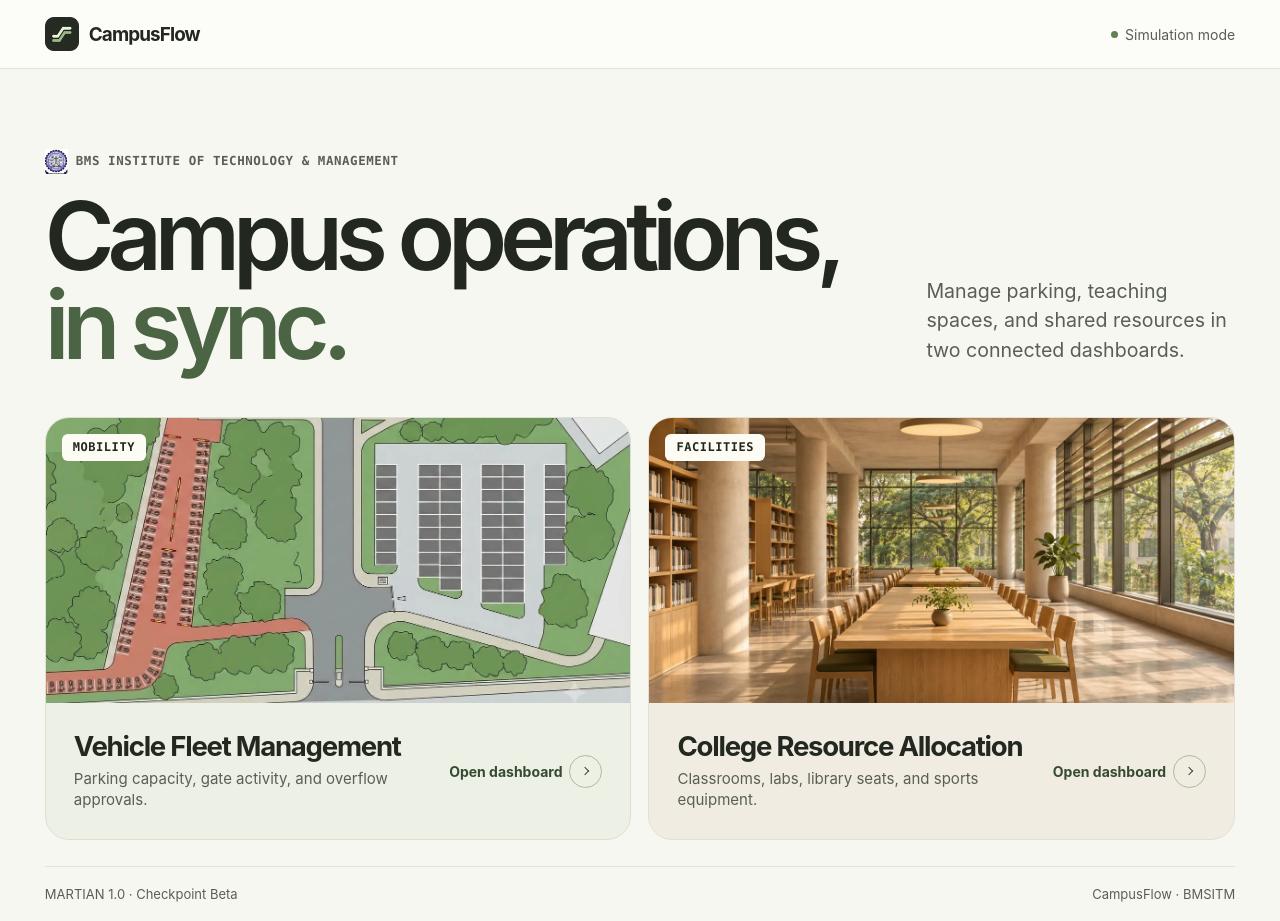
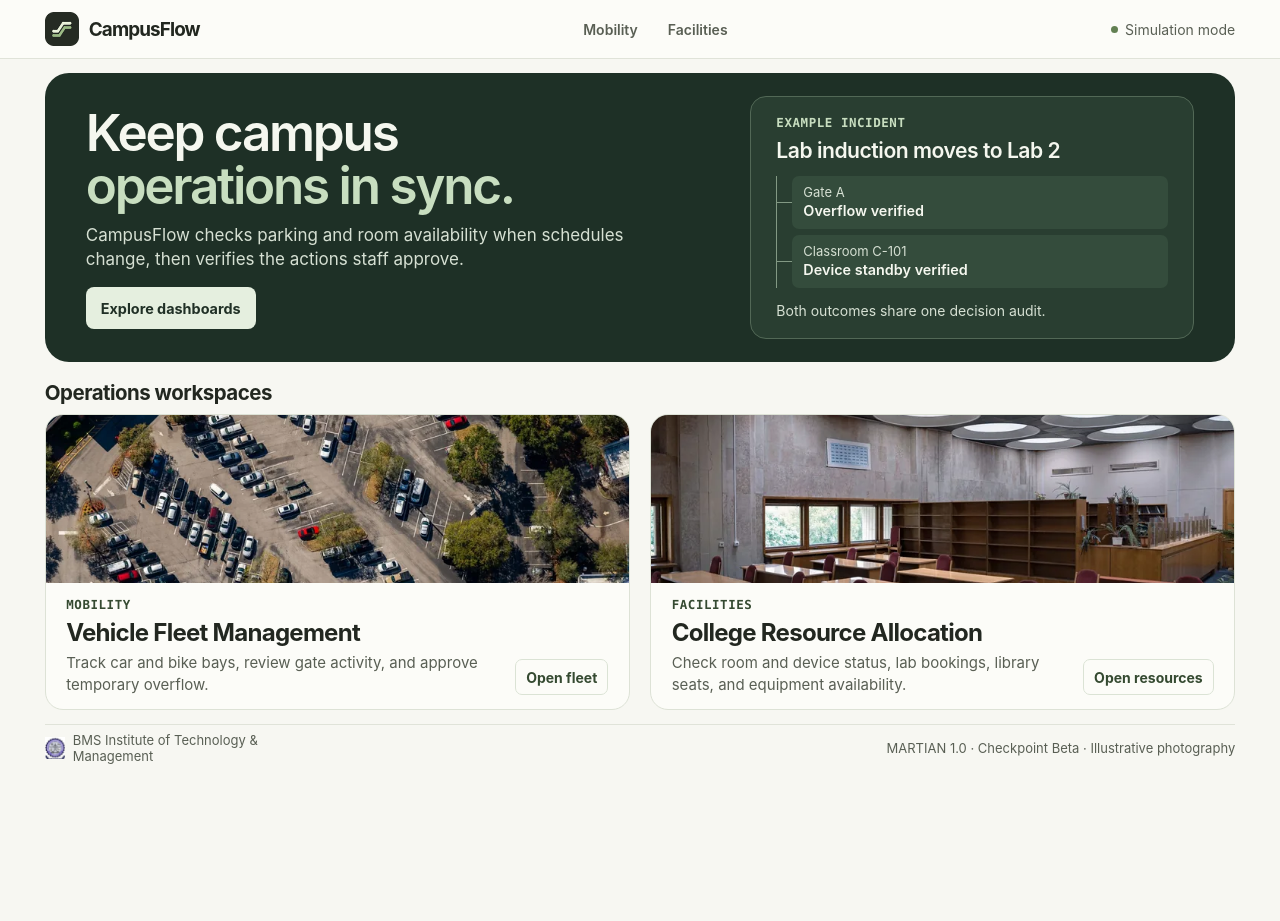
Before and after one commit to AnirudhShashikumar/MARTIAN, a plain HTML site: page prototype/static/landing.html in a window 1280 px wide. After the commit the page ends 800 px from the top, so only its background shows below. Drawn offline with Linux system fonts and the light colour scheme.

Commit message:
Add landing page styles for improved layout and responsiveness

```diff
--- /dev/null
+++ b/prototype/static/landing.css
@@ -0,0 +1,412 @@
+.landing {
+  padding-top: clamp(18px, 2vw, 28px);
+}
+
+.landing-page .workspaces-nav a {
+  display: inline-flex;
+  align-items: center;
+  min-height: 42px;
+}
+
+.landing-hero {
+  --hero-ink: #f5f7ef;
+  --hero-accent: #c8dec0;
+  --hero-muted: #d6e0d3;
+  display: grid;
+  grid-template-columns: minmax(0, 1.35fr) minmax(0, 1fr);
+  align-items: center;
+  gap: clamp(22px, 5vw, 92px);
+  padding: clamp(24px, 3.2vw, 46px);
+  border-radius: 24px;
+  background: #1e3026;
+  color: var(--hero-ink);
+}
+
+.hero-main h1 {
+  font-size: clamp(2.25rem, 4.82vw, 4.375rem);
+  font-weight: 630;
+  line-height: 1.02;
+  letter-spacing: -.044em;
+}
+
+.hero-main h1 span {
+  display: block;
+  color: var(--hero-accent);
+}
+
+.hero-main p {
+  max-width: 51ch;
+  margin-top: 15px;
+  color: var(--hero-muted);
+  font-size: clamp(1rem, 1.35vw, 1.125rem);
+  line-height: 1.5;
+}
+
+.hero-action {
+  display: inline-flex;
+  align-items: center;
+  min-height: 45px;
+  margin-top: 19px;
+  padding: 9px 15px;
+  border-radius: 8px;
+  background: #e5efdf;
+  color: #203026;
+  font-size: .9rem;
+  font-weight: 680;
+  transition: background-color 150ms var(--ease-out);
+}
+
+.hero-action:hover {
+  background: #fff;
+}
+
+.landing-hero :focus-visible {
+  outline-color: #d9f1cb;
+}
+
+.incident-example {
+  min-width: 0;
+  padding: clamp(16px, 2vw, 26px);
+  border: 1px solid #526856;
+  border-radius: 16px;
+  background: #293e31;
+}
+
+.incident-example figcaption {
+  display: grid;
+  gap: 6px;
+}
+
+.incident-example .eyebrow {
+  color: var(--hero-accent);
+}
+
+.example-title {
+  font-size: clamp(1.14rem, 1.65vw, 1.48rem);
+  font-weight: 620;
+  line-height: 1.23;
+  letter-spacing: -.023em;
+}
+
+.example-outcomes {
+  position: relative;
+  display: grid;
+  gap: 6px;
+  margin: 17px 0 0;
+  padding-left: 15px;
+  border-left: 1px solid #829984;
+}
+
+.example-outcomes > div {
+  position: relative;
+  display: grid;
+  gap: 2px;
+  padding: 8px 11px;
+  border-radius: 7px;
+  background: #344c3c;
+}
+
+.example-outcomes > div::before {
+  content: "";
+  position: absolute;
+  left: -15px;
+  top: 50%;
+  width: 15px;
+  border-top: 1px solid #829984;
+}
+
+.example-outcomes dt {
+  color: var(--hero-muted);
+  font-size: .8125rem;
+  line-height: 1.25;
+}
+
+.example-outcomes dd {
+  margin: 0;
+  color: var(--hero-ink);
+  font-size: .9rem;
+  font-weight: 630;
+  line-height: 1.3;
+}
+
+.incident-example > p {
+  margin-top: 13px;
+  color: var(--hero-muted);
+  font-size: .875rem;
+  line-height: 1.4;
+}
+
+.landing-workspaces {
+  margin-top: clamp(22px, 2.5vw, 34px);
+  scroll-margin-top: 16px;
+}
+
+.landing-workspaces h2 {
+  margin-bottom: 11px;
+  font-size: clamp(1.18rem, 1.8vw, 1.5rem);
+  font-weight: 660;
+  letter-spacing: -.025em;
+}
+
+.workspace-picker {
+  display: grid;
+  grid-template-columns: repeat(2, minmax(0, 1fr));
+  gap: clamp(12px, 1.6vw, 22px);
+}
+
+.workspace-card {
+  display: grid;
+  grid-template-rows: auto 1fr;
+  min-width: 0;
+  overflow: hidden;
+  border: 1px solid #dde2d6;
+  border-radius: 18px;
+  background: #fcfcf8;
+  transition: border-color 170ms var(--ease-out);
+}
+
+.workspace-card:hover {
+  border-color: #82977c;
+}
+
+.entry-media {
+  aspect-ratio: 2.85;
+  overflow: hidden;
+  background: #dce4d6;
+}
+
+.entry-media img {
+  width: 100%;
+  height: 100%;
+  object-fit: cover;
+}
+
+.entry-copy {
+  display: grid;
+  grid-template-columns: minmax(0, 1fr) auto;
+  align-items: end;
+  align-content: start;
+  gap: 5px 14px;
+  padding: clamp(14px, 1.6vw, 22px);
+}
+
+.entry-copy :is(.eyebrow, h3) {
+  grid-column: 1 / -1;
+}
+
+.entry-copy .eyebrow {
+  color: var(--accent);
+}
+
+.entry-copy h3 {
+  font-size: clamp(1.25rem, 2.05vw, 1.87rem);
+  font-weight: 665;
+  line-height: 1.15;
+  letter-spacing: -.031em;
+}
+
+.entry-description {
+  color: var(--muted);
+  font-size: .9375rem;
+  line-height: 1.45;
+}
+
+.entry-open {
+  display: inline-flex;
+  align-items: center;
+  min-height: 36px;
+  padding: 5px 10px;
+  border: 1px solid #dbe3d5;
+  border-radius: 7px;
+  color: var(--accent);
+  font-size: .875rem;
+  font-weight: 660;
+  white-space: nowrap;
+  justify-self: start;
+  transition: background-color 150ms var(--ease-out);
+}
+
+.workspace-card:hover .entry-open,
+.workspace-card:focus-visible .entry-open {
+  background: var(--sage);
+}
+
+.landing .site-footer {
+  align-items: center;
+}
+
+.landing-affiliation {
+  display: inline-flex;
+  align-items: center;
+  gap: 8px;
+}
+
+.college-crest {
+  position: relative;
+  flex: 0 0 20px;
+  height: 22px;
+  overflow: hidden;
+}
+
+.college-crest img {
+  position: absolute;
+  top: -12%;
+  left: -11%;
+  width: 625%;
+  max-width: none;
+  height: auto;
+}
+
+@media (min-width: 1000px) and (max-height: 940px) {
+  .landing-page .shell {
+    max-width: 1264px;
+  }
+
+  .landing-page .masthead-inner {
+    min-height: 58px;
+  }
+
+  .landing {
+    padding-top: 14px;
+  }
+
+  .landing-hero {
+    padding-block: 23px;
+  }
+
+  .hero-main h1 {
+    font-size: clamp(2.5rem, 4vw, 3.7rem);
+  }
+
+  .hero-main p {
+    margin-top: 12px;
+    font-size: 1.0625rem;
+    line-height: 1.45;
+  }
+
+  .hero-action {
+    min-height: 42px;
+    margin-top: 15px;
+  }
+
+  .incident-example {
+    padding-block: 18px;
+  }
+
+  .example-outcomes {
+    margin-top: 12px;
+  }
+
+  .landing-workspaces {
+    margin-top: 18px;
+  }
+
+  .landing-workspaces h2 {
+    margin-bottom: 9px;
+    font-size: clamp(1.18rem, 1.6vw, 1.375rem);
+  }
+
+  .entry-media {
+    aspect-ratio: auto;
+    height: clamp(126px, 21svh, 200px);
+  }
+
+  .entry-copy {
+    padding-block: 14px;
+  }
+
+  .entry-copy h3 {
+    font-size: clamp(1.25rem, 1.88vw, 1.6875rem);
+  }
+
+  .landing .site-footer {
+    margin-top: 14px;
+    padding-block: 7px;
+  }
+}
+
+@media (max-width: 940px) {
+  .entry-copy {
+    grid-template-columns: minmax(0, 1fr);
+  }
+
+  .entry-open {
+    margin-top: 6px;
+  }
+}
+
+@media (max-width: 700px) {
+  .landing-page .masthead-inner {
+    padding-block: 8px;
+  }
+
+  .landing-hero {
+    grid-template-columns: minmax(0, 1fr);
+    gap: 21px;
+    padding: clamp(18px, 5.6vw, 32px);
+    border-radius: 19px;
+  }
+
+  .hero-main h1 {
+    font-size: clamp(2.15rem, 10vw, 3.3rem);
+  }
+
+  .hero-main p {
+    margin-top: 13px;
+  }
+
+  .hero-action {
+    margin-top: 16px;
+  }
+
+  .incident-example {
+    padding: 14px;
+  }
+
+  .example-outcomes {
+    margin-top: 12px;
+  }
+
+  .example-outcomes > div {
+    grid-template-columns: minmax(75px, .8fr) minmax(0, 1.2fr);
+    align-items: center;
+    gap: 6px;
+  }
+}
+
+@media (max-width: 620px) {
+  .workspace-picker {
+    grid-template-columns: minmax(0, 1fr);
+  }
+
+  .entry-media {
+    aspect-ratio: 2.15;
+  }
+
+  .entry-copy {
+    grid-row: 1;
+    grid-template-columns: minmax(0, 1fr) auto;
+  }
+}
+
+@media (max-width: 430px) {
+  .entry-copy {
+    grid-template-columns: minmax(0, 1fr);
+  }
+}
+
+@media (prefers-reduced-motion: no-preference) and (hover: hover) {
+  .entry-media img {
+    transition: transform 320ms var(--ease-out);
+  }
+
+  .workspace-card:hover .entry-media img {
+    transform: scale(1.024);
+  }
+}
+
+@media (prefers-reduced-motion: reduce) {
+  .hero-action, .workspace-card, .entry-open {
+    transition: none;
+  }
+}
--- a/prototype/static/landing.html
+++ b/prototype/static/landing.html
@@ -5,53 +5,88 @@
   <meta name="viewport" content="width=device-width, initial-scale=1">
   <meta name="color-scheme" content="light">
   <meta name="theme-color" content="#f7f7f2">
-  <meta name="description" content="CampusFlow connects parking and campus resources through two operations dashboards.">
+  <meta name="description" content="CampusFlow checks parking and teaching spaces when schedules change, then verifies the actions staff approve.">
   <title>CampusFlow · Campus operations</title>
   <link rel="icon" href="/static/campusflow-icon.png" type="image/png">
   <link rel="stylesheet" href="/static/styles.css">
+  <link rel="stylesheet" href="/static/landing.css">
 </head>
 <body class="landing-page">
-  <a class="skip-link" href="#main">Skip to workspaces</a>
+  <a class="skip-link" href="#main">Skip to main content</a>
   <header class="masthead">
     <div class="shell masthead-inner">
-      <a class="identity" href="/" aria-label="CampusFlow home">
+      <a class="identity" href="/" aria-label="CampusFlow home" aria-current="page">
         <img class="brand-mark" src="/static/campusflow-icon.png" width="34" height="34" alt="">
         <span class="brand">CampusFlow</span>
       </a>
+      <nav class="workspaces-nav" aria-label="Workspaces">
+        <a href="/fleet">Mobility</a>
+        <a href="/resources">Facilities</a>
+      </nav>
       <span class="environment">Simulation mode</span>
     </div>
   </header>
-  <main id="main" class="shell landing">
+
+  <main id="main" class="shell landing" tabindex="-1">
     <section class="landing-hero" aria-labelledby="home-title">
+      <div class="hero-main">
+        <h1 id="home-title">Keep campus <span>operations in sync.</span></h1>
+        <p>CampusFlow checks parking and room availability when schedules change, then verifies the actions staff approve.</p>
+        <a class="hero-action" href="#workspaces">Explore dashboards</a>
+      </div>
+      <figure class="incident-example">
+        <figcaption>
+          <span class="eyebrow">Example incident</span>
+          <span class="example-title">Lab induction moves to Lab 2</span>
+        </figcaption>
+        <dl class="example-outcomes">
           <div>
-        <p class="eyebrow"><span class="college-crest" aria-hidden="true"><img src="/static/bmsitm-lockup.png" width="2060" height="468" alt=""></span>BMS Institute of Technology &amp; Management</p>
-        <h1 id="home-title">Campus operations,<br><span>in sync.</span></h1>
+            <dt>Gate A</dt>
+            <dd>Overflow verified</dd>
           </div>
-      <p class="hero-copy">Manage parking, teaching spaces, and shared resources in two connected dashboards.</p>
+          <div>
+            <dt>Classroom C-101</dt>
+            <dd>Device standby verified</dd>
+          </div>
+        </dl>
+        <p>Both outcomes share one decision audit.</p>
+      </figure>
     </section>
-    <section class="workspace-picker" aria-label="Operations dashboards">
-      <a class="workspace-card fleet-card" href="/fleet">
+
+    <section id="workspaces" class="landing-workspaces" aria-labelledby="workspaces-title" tabindex="-1">
+      <h2 id="workspaces-title">Operations workspaces</h2>
+      <div class="workspace-picker">
+        <a class="workspace-card" href="/fleet" aria-labelledby="fleet-title" aria-describedby="fleet-description">
           <div class="entry-media">
-          <img src="/static/campus-parking-map.webp" width="1264" height="848" fetchpriority="high" alt="">
-          <span class="entry-tag">Mobility</span>
+            <img src="/static/landing-mobility-768.webp" srcset="/static/landing-mobility-768.webp 768w, /static/landing-mobility-1400.webp 1400w"
+              sizes="(max-width: 620px) calc(100vw - 32px), (max-width: 1448px) 46vw, 660px" width="768" height="357" alt="" decoding="async">
           </div>
           <div class="entry-copy">
-          <div><h2>Vehicle Fleet Management</h2><p>Parking capacity, gate activity, and overflow approvals.</p></div>
-          <span class="entry-open"><span>Open dashboard</span><span class="entry-icon" aria-hidden="true"></span></span>
+            <p class="eyebrow">Mobility</p>
+            <h3 id="fleet-title">Vehicle Fleet Management</h3>
+            <p id="fleet-description" class="entry-description">Track car and bike bays, review gate activity, and approve temporary overflow.</p>
+            <span class="entry-open" aria-hidden="true">Open fleet</span>
           </div>
         </a>
-      <a class="workspace-card resource-card" href="/resources">
+        <a class="workspace-card" href="/resources" aria-labelledby="resources-title" aria-describedby="resources-description">
           <div class="entry-media">
-          <img src="/static/resource-library.webp" width="1280" height="720" alt="">
-          <span class="entry-tag">Facilities</span>
+            <img src="/static/landing-facilities-768.webp" srcset="/static/landing-facilities-768.webp 768w, /static/landing-facilities-1400.webp 1400w"
+              sizes="(max-width: 620px) calc(100vw - 32px), (max-width: 1448px) 46vw, 660px" width="768" height="357" alt="" decoding="async">
           </div>
           <div class="entry-copy">
-          <div><h2>College Resource Allocation</h2><p>Classrooms, labs, library seats, and sports equipment.</p></div>
-          <span class="entry-open"><span>Open dashboard</span><span class="entry-icon" aria-hidden="true"></span></span>
+            <p class="eyebrow">Facilities</p>
+            <h3 id="resources-title">College Resource Allocation</h3>
+            <p id="resources-description" class="entry-description">Check room and device status, lab bookings, library seats, and equipment availability.</p>
+            <span class="entry-open" aria-hidden="true">Open resources</span>
           </div>
         </a>
+      </div>
     </section>
-    <footer class="site-footer"><span>MARTIAN 1.0 · Checkpoint Beta</span><span>CampusFlow · BMSITM</span></footer>
+
+    <footer class="site-footer">
+      <span class="landing-affiliation"><span class="college-crest" aria-hidden="true"><img src="/static/bmsitm-lockup.png" width="2060" height="468" alt=""></span>BMS Institute of Technology &amp; Management</span>
+      <span>MARTIAN 1.0 · Checkpoint Beta · Illustrative photography</span>
+    </footer>
   </main>
 </body>
 </html>
--- a/prototype/static/styles.css
+++ b/prototype/static/styles.css
@@ -46,29 +46,6 @@ button:disabled { opacity: .55; cursor: wait; }
 .workspaces-nav a:hover, .workspaces-nav a[aria-current] { color: var(--ink); background: #ecefe5; }
 .eyebrow { color: var(--muted); font: 600 .78rem/1.35 var(--mono); letter-spacing: .045em; text-transform: uppercase; }
 .site-footer { display: flex; justify-content: space-between; gap: 14px; margin-top: 26px; padding-block: 19px; border-top: 1px solid var(--line); color: var(--muted); font-size: .8125rem; }
-
-.landing-hero { display: grid; grid-template-columns: minmax(0, 1fr) minmax(230px, .36fr); align-items: end; gap: 24px; padding: clamp(42px, 6.25vw, 88px) 0 clamp(26px, 4vw, 48px); }
-.landing-hero .eyebrow { display: flex; align-items: center; gap: 8px; }
-.college-crest { position: relative; flex: 0 0 23px; height: 25px; overflow: hidden; }
-.college-crest img { position: absolute; top: -12%; left: -11%; width: 625%; max-width: none; height: auto; }
-.landing h1 { margin-top: 17px; font-size: clamp(3rem, 7.4vw, 7.25rem); line-height: .94; font-weight: 620; letter-spacing: -.075em; }
-.landing h1 span { color: #4b6444; }
-.hero-copy { max-width: 28ch; padding-bottom: 4px; color: var(--muted); font-size: clamp(1rem, 1.53vw, 1.28rem); line-height: 1.5; }
-.workspace-picker { display: grid; grid-template-columns: repeat(2, minmax(0, 1fr)); gap: 17px; }
-.workspace-card { min-width: 0; display: grid; grid-template-rows: auto 1fr; border: 1px solid #dedfd3; border-radius: 24px; overflow: hidden; background: #edf0e4; transition: border-color 180ms var(--ease-out), box-shadow 220ms var(--ease-out); }
-.resource-card { background: #f1ece1; border-color: #e5ded1; }
-.workspace-card:hover { border-color: #a9b49c; box-shadow: 0 10px 28px #20271b12; }
-.entry-media { position: relative; aspect-ratio: 2.05; overflow: hidden; background: #dde4d3; }
-.entry-media img { width: 100%; height: 100%; object-fit: cover; transition: transform 420ms var(--ease-out); }
-.fleet-card .entry-media img { object-position: center 58%; }
-.workspace-card:hover .entry-media img { transform: scale(1.035); }
-.entry-tag { position: absolute; top: 16px; left: 16px; padding: 7px 11px; color: var(--ink); background: #fcfcf4; border-radius: 6px; font: 650 .75rem/1.1 var(--mono); text-transform: uppercase; letter-spacing: .045em; }
-.entry-copy { display: grid; grid-template-columns: minmax(0, 1fr) auto; align-items: center; gap: 12px; padding: clamp(16px, 2.3vw, 28px); }
-.entry-copy h2 { font-size: clamp(1.34rem, 2.15vw, 2rem); line-height: 1.1; letter-spacing: -.045em; font-weight: 680; }
-.entry-copy p { margin-top: 6px; color: var(--muted); font-size: .94rem; line-height: 1.45; }
-.entry-open { display: flex; align-items: center; gap: 7px; color: var(--accent); font-size: .875rem; font-weight: 680; }
-.entry-icon { display: grid; place-items: center; width: 33px; height: 33px; border: 1px solid #adb9a0; border-radius: 50%; }
-.entry-icon::before { content: ""; width: 6px; height: 6px; border-top: 1.5px solid currentColor; border-right: 1.5px solid currentColor; transform: translateX(-1px) rotate(45deg); }
 
 .dashboard { padding-top: clamp(23px, 3.8vw, 50px); }
 .dashboard-heading { display: flex; align-items: end; justify-content: space-between; gap: 16px; margin-bottom: 22px; }
@@ -213,7 +190,6 @@ dialog::backdrop { background: #1b241ab0; }
 .full-log p { color: var(--muted); font-size: .875rem; margin-top: 3px; line-height: 1.45; }
 
 @media (max-width: 1080px) {
-  .entry-open > span:first-child { position: absolute; width: 1px; height: 1px; overflow: hidden; clip-path: inset(50%); }
   .overview-layout { grid-template-columns: minmax(0, 1fr) minmax(0, 1fr); }
   .overview-media { grid-column: 1 / -1; min-height: 0; aspect-ratio: 3.15; }
 }
@@ -227,9 +203,6 @@ dialog::backdrop { background: #1b241ab0; }
   .dashboard-page .masthead-inner { padding-block: 10px; }
   .workspaces-nav { order: 1; flex-basis: 100%; margin-left: -8px; }
   .workspaces-nav a { padding: 8px; }
-  .landing-hero { grid-template-columns: 1fr; gap: 15px; }
-  .hero-copy { max-width: 34ch; }
-  .workspace-picker { grid-template-columns: 1fr; gap: 13px; }
   .site-footer { flex-wrap: wrap; }
   .subtabs button { padding-inline: 10px; }
   .catalog, .detail-grid { grid-template-columns: minmax(0, 1fr); }
@@ -242,15 +215,6 @@ dialog::backdrop { background: #1b241ab0; }
   .map-pin { padding: 4px 6px; font-size: .72rem; }
   .audit-metrics div { padding: 7px; }
 }
-@media (prefers-reduced-motion: no-preference) {
-  .landing-hero { animation: enter 350ms var(--ease-out) both; }
-  .workspace-picker { animation: enter 430ms var(--ease-out) both; }
-  @keyframes enter {
-    from { opacity: 0; transform: translateY(8px); }
-    to { opacity: 1; transform: translateY(0); }
-  }
+@media (prefers-reduced-motion: reduce) {
+  .button { transition: none; }
 }
-@media (prefers-reduced-motion: reduce) {
-  .button, .workspace-card, .entry-media img { transition: none; }
-  .workspace-card:hover .entry-media img { transform: none; }
-}
```
Also changed, not shown: prototype/static/landing-facilities-1400.webp (added), prototype/static/landing-facilities-768.webp (added), prototype/static/landing-mobility-1400.webp (added), prototype/static/landing-mobility-768.webp (added), 6 other files. Lines whose indentation alone changed are shown as unchanged.
